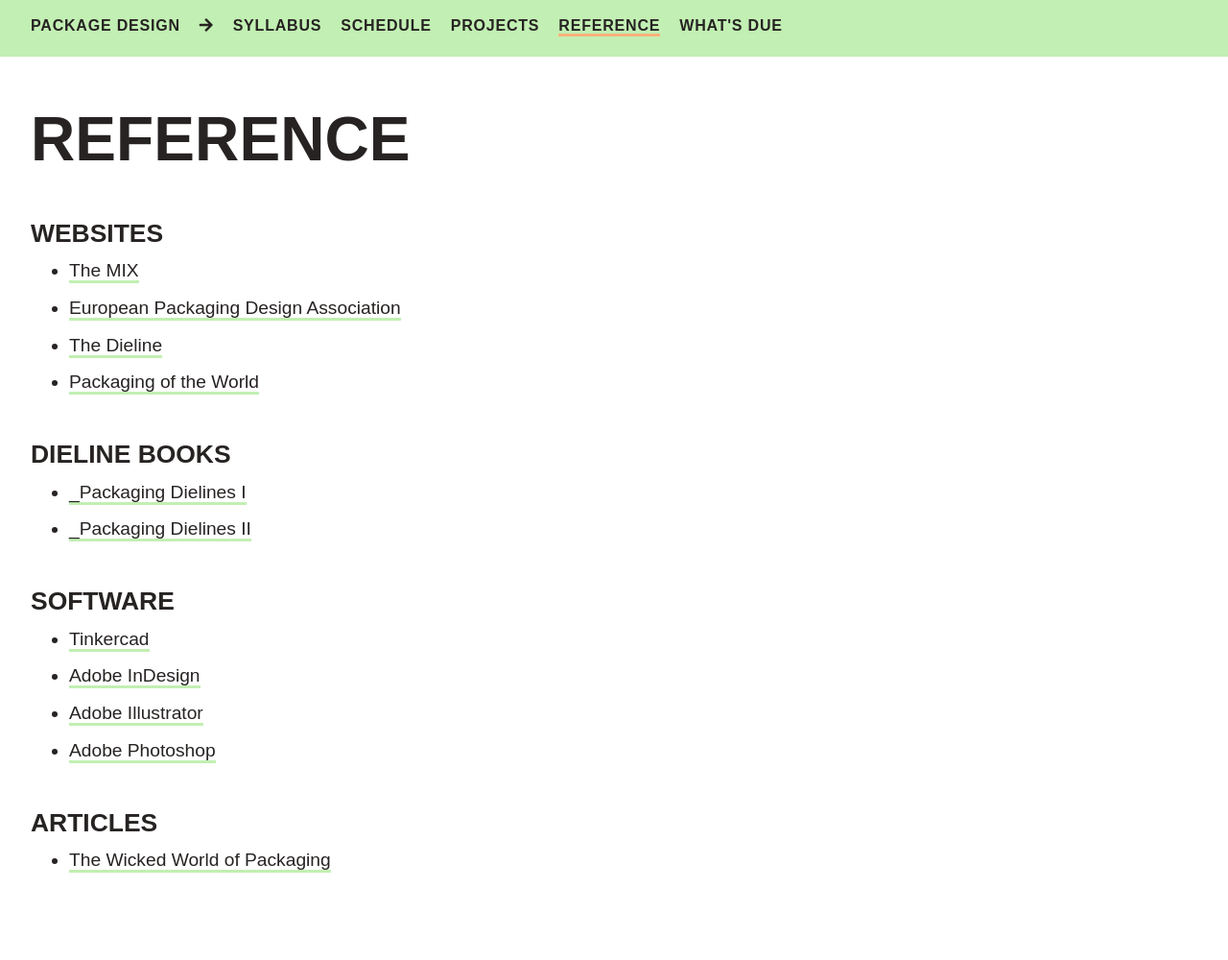
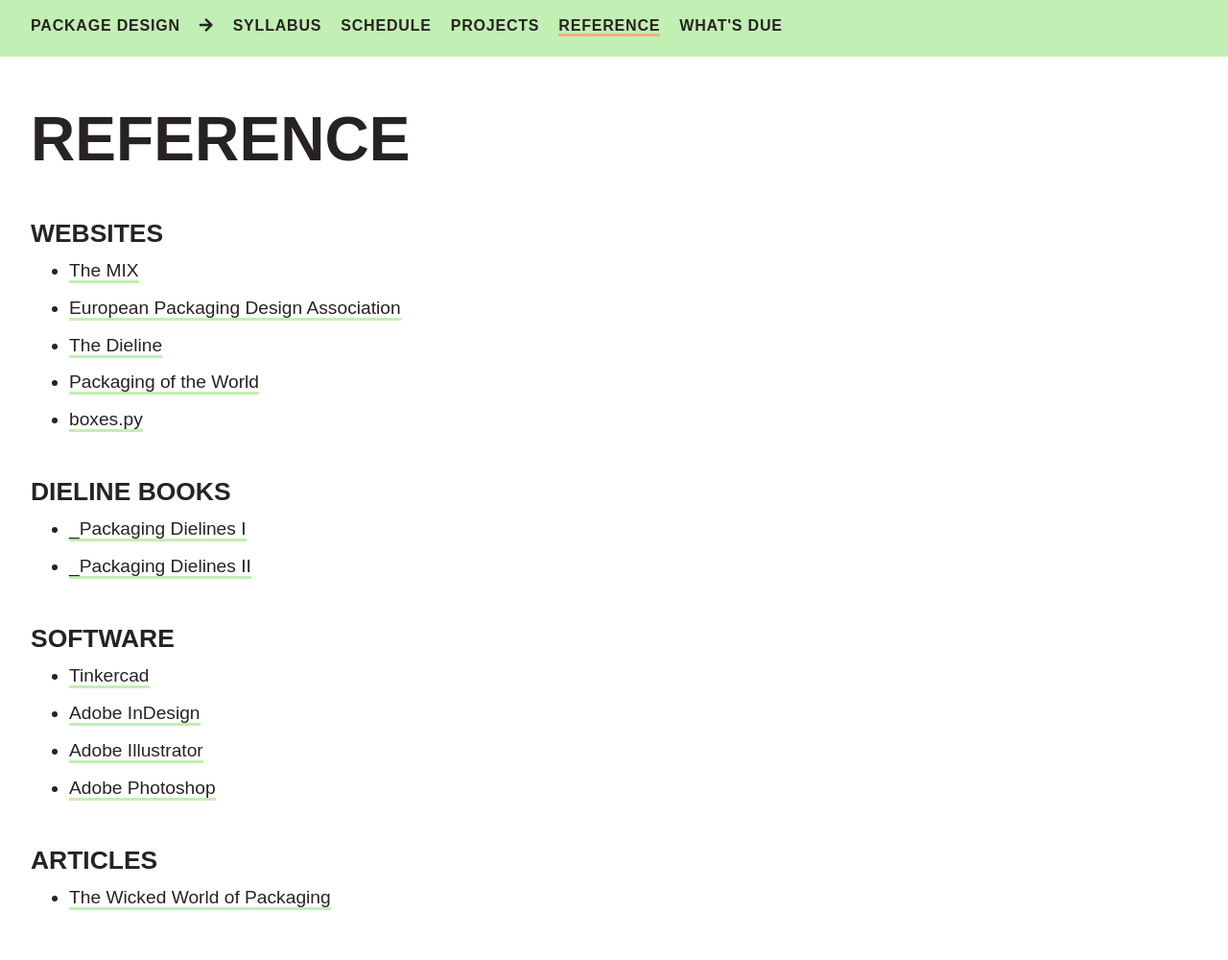
Before and after one commit to gmu-gd/package23-spring, a Jekyll site: the page built from reference/index.md, in a window 1280 px wide. Shown: the whole page at 96% size. Built offline with Jekyll 4.4.1, drawn with Linux system fonts in a browser that asks for light colours; some web fonts are replaced; before the commit the page ends 961 px from its top, so only the background shows below that.

Commit message:
Update index.md

```diff
--- a/reference/index.md
+++ b/reference/index.md
@@ -8,6 +8,7 @@
 * [European Packaging Design Association](https://www.epda-design.com/)
 * [The Dieline](https://thedieline.com/)
 * [Packaging of the World](https://packagingoftheworld.com/)
+* [boxes.py](https://www.festi.info/boxes.py/)
 
 
 ### Dieline Books
```
